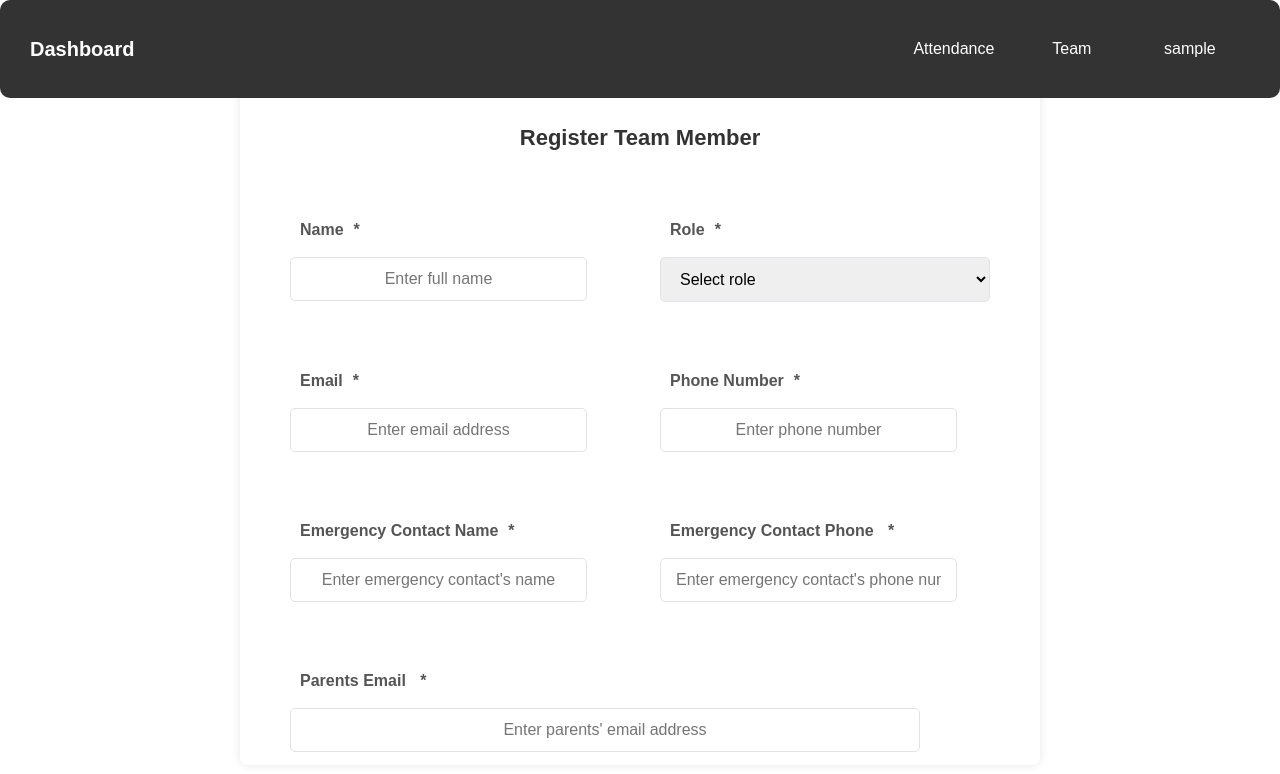
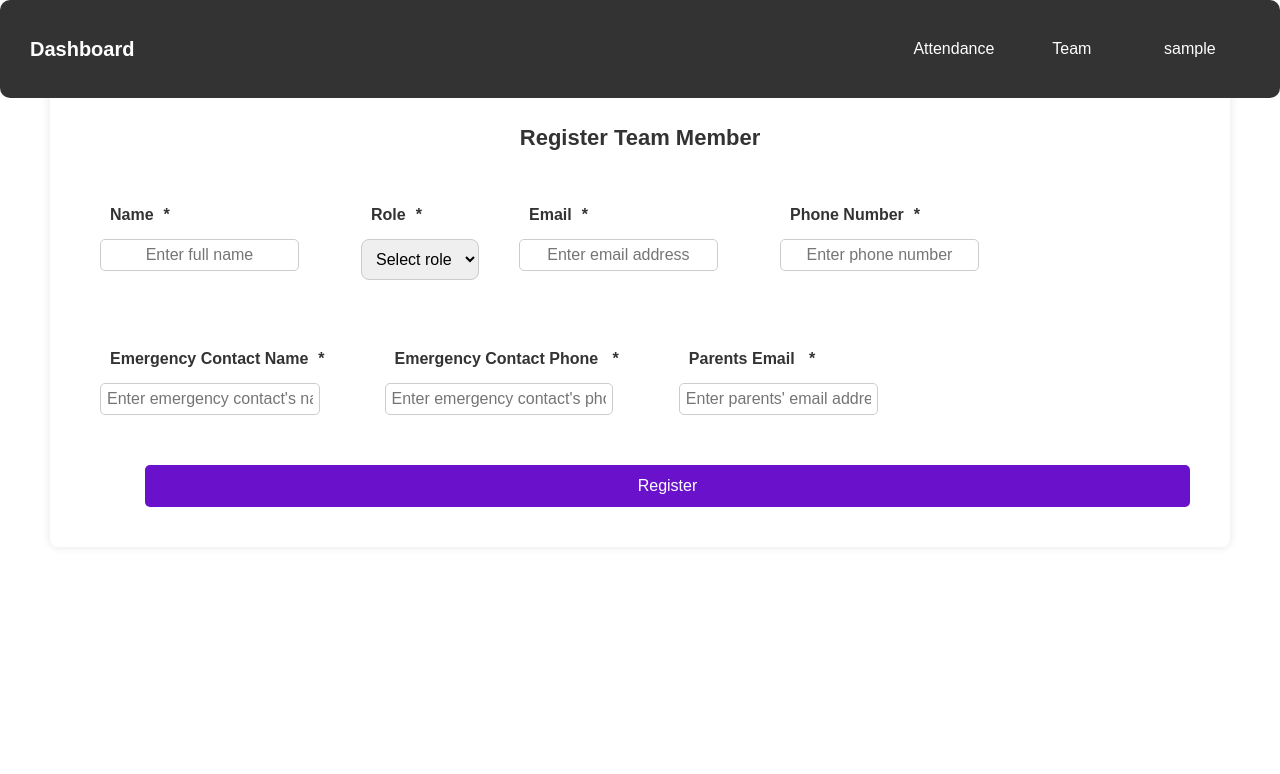
Before and after one commit to bhotw/354_attendance, a React (Create React App) app in the folder admin/: page /register-team-member in a window 1280 px wide. Shown: the top 774 px of the page. Built offline with nearby package versions, Linux system fonts and the light colour scheme; no server answers; sample sign-in values are in the browser's storage.

Commit message:
trying to fix the overflow issue

```diff
--- a/admin/src/components/RegisterTeamMember.css
+++ b/admin/src/components/RegisterTeamMember.css
@@ -1,45 +1,35 @@
-/* src/components/RegisterTeamMember.css */
-
-* {
-  box-sizing: border-box;
-}
-
+/* Ensure the page itself takes the full height and width */
 html, body {
   margin: 0;
   padding: 0;
-  min-height: 100vh;
+  height: 100%;
+  width: 100%;
   overflow-y: auto;
   font-family: 'Arial', sans-serif;
   background-color: #f4f6f9;
 }
 
-/* Add padding to push content below the navbar (adjust height as needed) */
+/* Full-page registration container */
 .registration-container {
   display: flex;
   flex-direction: column;
   justify-content: flex-start;
   align-items: center;
-  padding: 80px 20px 40px; /* 80px for navbar height */
+  padding: 80px 20px 40px; /* 80px to push below navbar */
+  width: 100%;
   min-height: 100vh;
   box-sizing: border-box;
 }
 
-/* Ensure the form itself scrolls properly */
+/* Full-width registration box */
 .registration-box {
   background-color: #ffffff;
   padding: 30px;
-  width: 100%;
-  max-width: 800px;
+  width: 100%; /* Ensure full width */
+  max-width: 1200px; /* Optional: set a limit for large screens */
   border-radius: 8px;
   box-shadow: 0 0 10px rgba(0, 0, 0, 0.1);
-  overflow-y: auto; /* Allow scrolling within the box if needed */
-  max-height: calc(100vh - 120px); /* Avoid overflow beyond viewport */
-}
-
-.registration-box h2 {
-  text-align: center;
-  margin-bottom: 30px;
-  color: #333333;
+  overflow-y: auto;
 }
 
 form {
@@ -48,59 +38,15 @@ form {
   gap: 20px;
 }
 
-/* Form styling */
-.form-group {
-  flex: 1 1 300px;
-  display: flex;
-  flex-direction: column;
-}
-
-.form-group label {
-  font-weight: bold;
-  margin-bottom: 8px;
-  color: #555555;
-}
-
-.form-group input,
-.form-group select {
-  padding: 12px 15px;
-  font-size: 16px;
-  border: 1px solid #dfe3e8;
-  border-radius: 5px;
-  transition: border-color 0.3s ease-in-out;
-}
-
-.form-group input:focus,
-.form-group select:focus {
-  border-color: #3f51b5;
-  outline: none;
-}
-
-/* Submit button styling */
-.submit-button {
-  width: 100%;
-  background-color: #3f51b5;
-  color: #ffffff;
-  padding: 15px;
-  font-size: 18px;
-  border: none;
-  border-radius: 5px;
-  cursor: pointer;
-  transition: background-color 0.3s ease;
-  margin-top: 10px;
-}
-
-.submit-button:hover {
-  background-color: #303f9f;
-}
-
 /* Responsive adjustments */
 @media (max-width: 600px) {
-  .form-group {
-    flex: 1 1 100%;
-  }
-
   .registration-container {
     padding: 100px 10px 20px;
   }
+
+  .registration-box {
+    padding: 20px;
+    width: 100%;
+    max-width: 100%;
+  }
 }
```
